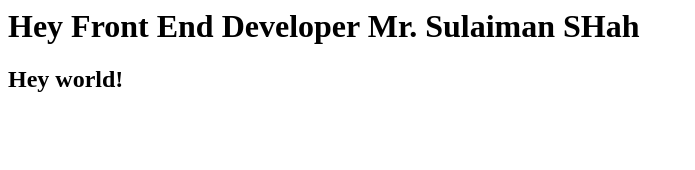
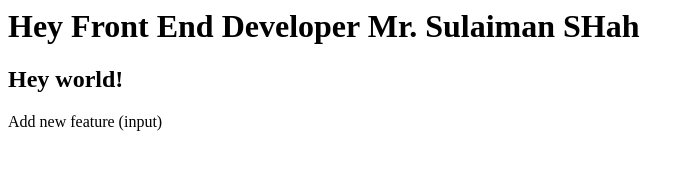
Before and after one commit to SulaimanShah123/LocalRepo, a plain HTML site: page index.html in a window 1280 px wide. Shown: the whole page, without its empty margins (0-695 px from the left). Drawn offline with Linux system fonts and the light colour scheme.

Commit message:
Add input

```diff
--- a/index.html
+++ b/index.html
@@ -1,2 +1,3 @@
 <h1> Hey Front End Developer Mr. Sulaiman SHah</h1>
 <h2> Hey world!</h2>
+<p>Add new feature (input)</p>
```
